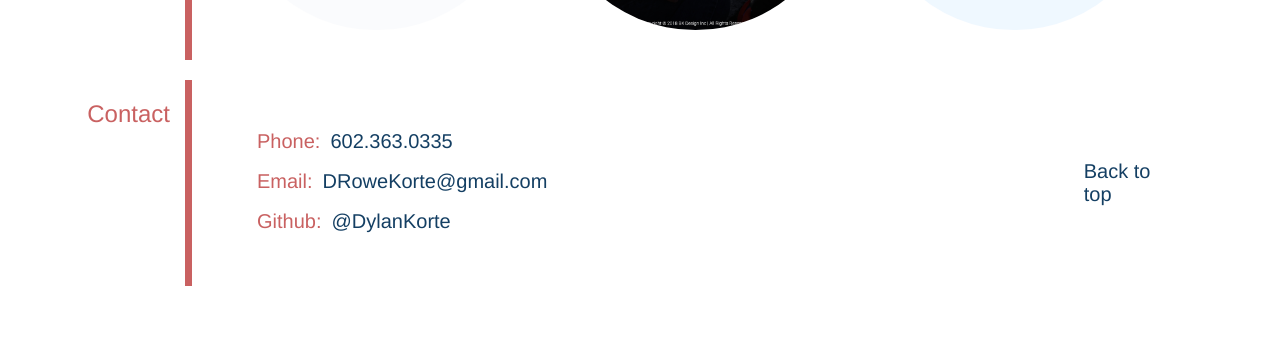
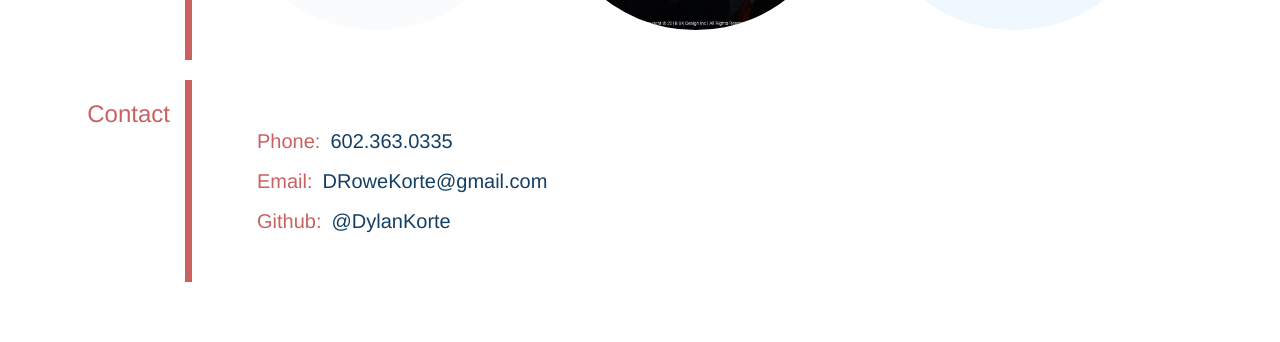
Before and after one commit to Drowekorte/React-Portfolio, a React (Create React App) app: page / in a window 1280 px wide. Shown: the part 2134-2476 px from the top of the page. Before the commit the page ends 2430 px from the top, so only its background shows below. Built offline with nearby package versions, Linux system fonts and the light colour scheme.

Commit message:
Working on deploy

```diff
--- a/src/App.js
+++ b/src/App.js
@@ -2,6 +2,7 @@ import React, { Component } from "react";
 import Header from './Header';
 import Body from './Body';
 import Work from './Work';
+import Contact from './Contact';
 import Footer from './Footer';
 
 
@@ -12,6 +13,7 @@ class App extends Component {
         <Header />
         <Body />
         <Work />
+        <Contact />
         <Footer />
       </div>
     )
--- /dev/null
+++ b/src/Contact/index.js
@@ -0,0 +1,32 @@
+import React from 'react';
+
+
+
+function Contact() {
+  return (
+    <section>
+      <div className="card">
+        <h2>Contact</h2>
+      </div>
+
+      <div className="content">
+        <ul>
+          <li>Phone:<a href="tel:602-363-0335">602.363.0335</a></li>
+          <li>
+            Email:<a href="mailto:drowekorte@gmail.com">DRoweKorte@gmail.com</a>
+          </li>
+          <li>
+            Github:<a
+              href="https://github.com/Drowekorte/Portfolio"
+              target="_blank"
+              >@DylanKorte</a
+            >
+          </li>
+        </ul>
+      </div>
+      <a name="contact_me"></a>
+    </section>
+  )
+}
+
+export default Contact;
--- a/src/Footer/index.js
+++ b/src/Footer/index.js
@@ -5,26 +5,6 @@ import React from 'react';
 function Footer() {
   return (
     <section>
-      <div className="card">
-        <h2>Contact</h2>
-      </div>
-
-      <div className="content">
-        <ul>
-          <li>Phone:<a href="tel:602-363-0335">602.363.0335</a></li>
-          <li>
-            Email:<a href="mailto:drowekorte@gmail.com">DRoweKorte@gmail.com</a>
-          </li>
-          <li>
-            Github:<a
-              href="https://github.com/Drowekorte/Portfolio"
-              target="_blank"
-              >@DylanKorte</a
-            >
-          </li>
-        </ul>
-      </div>
-      <a name="contact_me"></a>
       <footer><a href="#top">Back to top</a></footer>
     </section>
 
```
